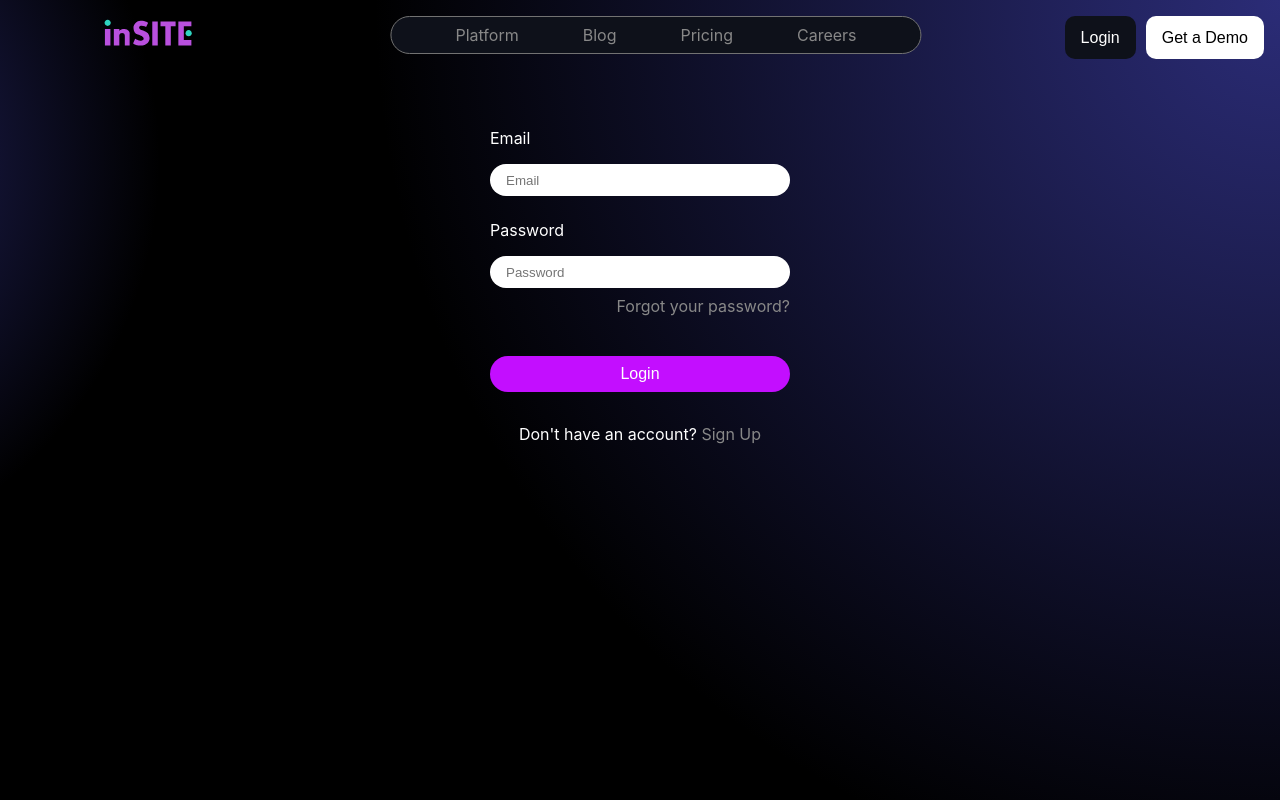
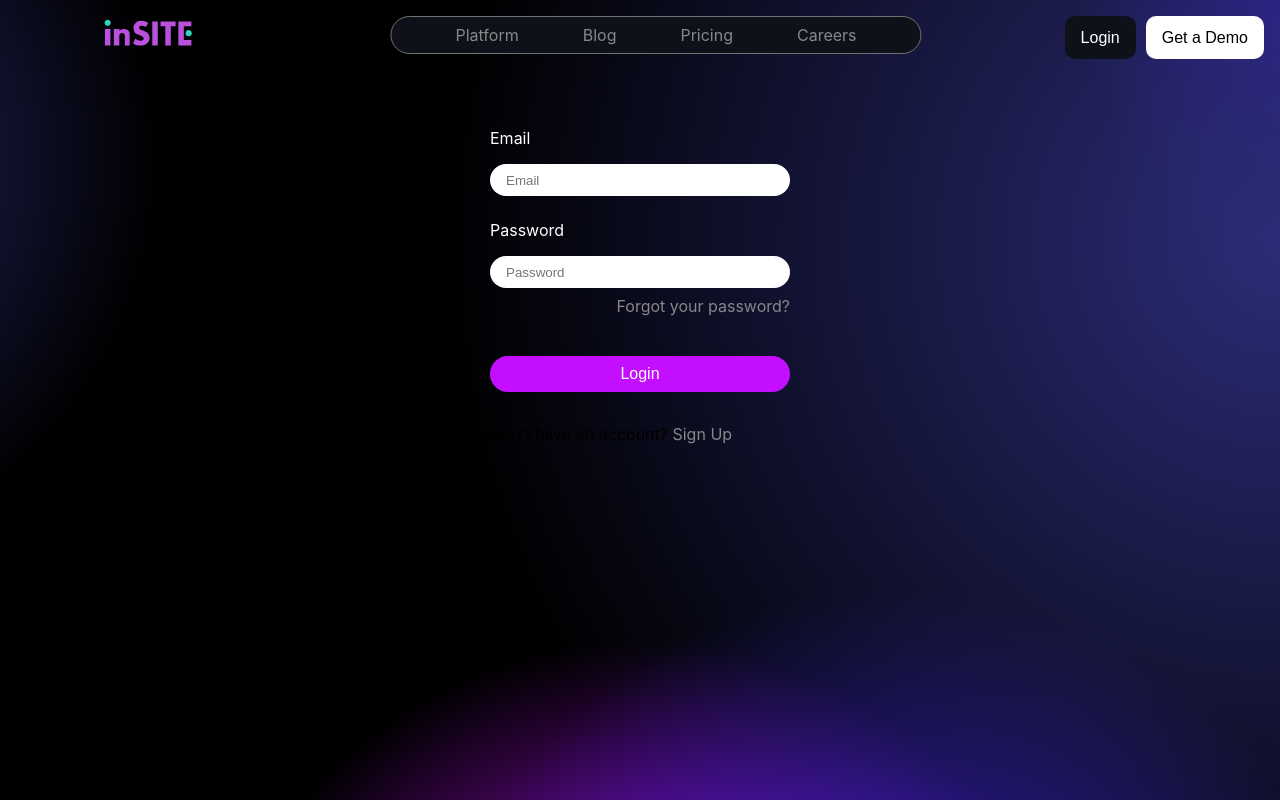
Before and after one commit to StamLord/inSite, a React (Create React App) app in the folder frontend/: page /account in a window 1280 px wide. Built offline with nearby package versions, Linux system fonts and the light colour scheme; no server answers.

Commit message:
index.css - main background

```diff
--- a/frontend/src/components/HomePage.module.css
+++ b/frontend/src/components/HomePage.module.css
@@ -2,13 +2,7 @@
     display: flex;
     flex-direction: column;
     justify-content: space-between;
-    background-color: black; /* fallback */
-    background-image:
-      radial-gradient(circle at -20% 20%, var(--color-bg-1) 0%, transparent 25%),
-      radial-gradient(circle at 100% 30%, var(--color-bg-1) 0%, transparent 60%),
-      radial-gradient(circle at 70% 135%, var(--color-secondary) 0%, transparent 35%),
-      radial-gradient(circle at 50% 135%, var(--color-primary) 0%, transparent 35%),
-      radial-gradient(circle at 110% 0%, var(--color-secondary) 0%, transparent 20%);
+
     position: relative;
     overflow: hidden;
 }
--- a/frontend/src/index.css
+++ b/frontend/src/index.css
@@ -5,6 +5,14 @@ body {
     sans-serif;
   -webkit-font-smoothing: antialiased;
   -moz-osx-font-smoothing: grayscale;
+
+  background-color: black; /* fallback */
+  background-image:
+    radial-gradient(circle at -20% 20%, var(--color-bg-1) 0%, transparent 25%),
+    radial-gradient(circle at 100% 30%, var(--color-bg-1) 0%, transparent 60%),
+    radial-gradient(circle at 70% 135%, var(--color-secondary) 0%, transparent 35%),
+    radial-gradient(circle at 50% 135%, var(--color-primary) 0%, transparent 35%),
+    radial-gradient(circle at 110% 0%, var(--color-secondary) 0%, transparent 20%);
 }
 
 code {
--- a/frontend/src/pages/Account.module.css
+++ b/frontend/src/pages/Account.module.css
@@ -5,13 +5,9 @@
     display: flex;
     flex-direction: column;
     justify-content: space-between;
-    background-color: black; /* fallback */
-    background-image:
-        radial-gradient(circle at -20% 20%, var(--color-bg-1) 0%, transparent 25%),
-        radial-gradient(circle at 100% 0%, var(--color-bg-1) 0%, transparent 60%);
 }
 
-.accountContainer p {
+.signupMessage {
     color: white;
     text-align: center;
 }
--- a/frontend/src/pages/Analyze.module.css
+++ b/frontend/src/pages/Analyze.module.css
@@ -3,10 +3,6 @@
     display: flex;
     flex-direction: column;
     justify-content: space-between;
-    background-color: black; /* fallback */
-    background-image:
-        radial-gradient(circle at -20% 20%, var(--color-bg-1) 0%, transparent 25%),
-        radial-gradient(circle at 100% 0%, var(--color-bg-1) 0%, transparent 60%);
 }
 
 .analyzeContainer {
```
